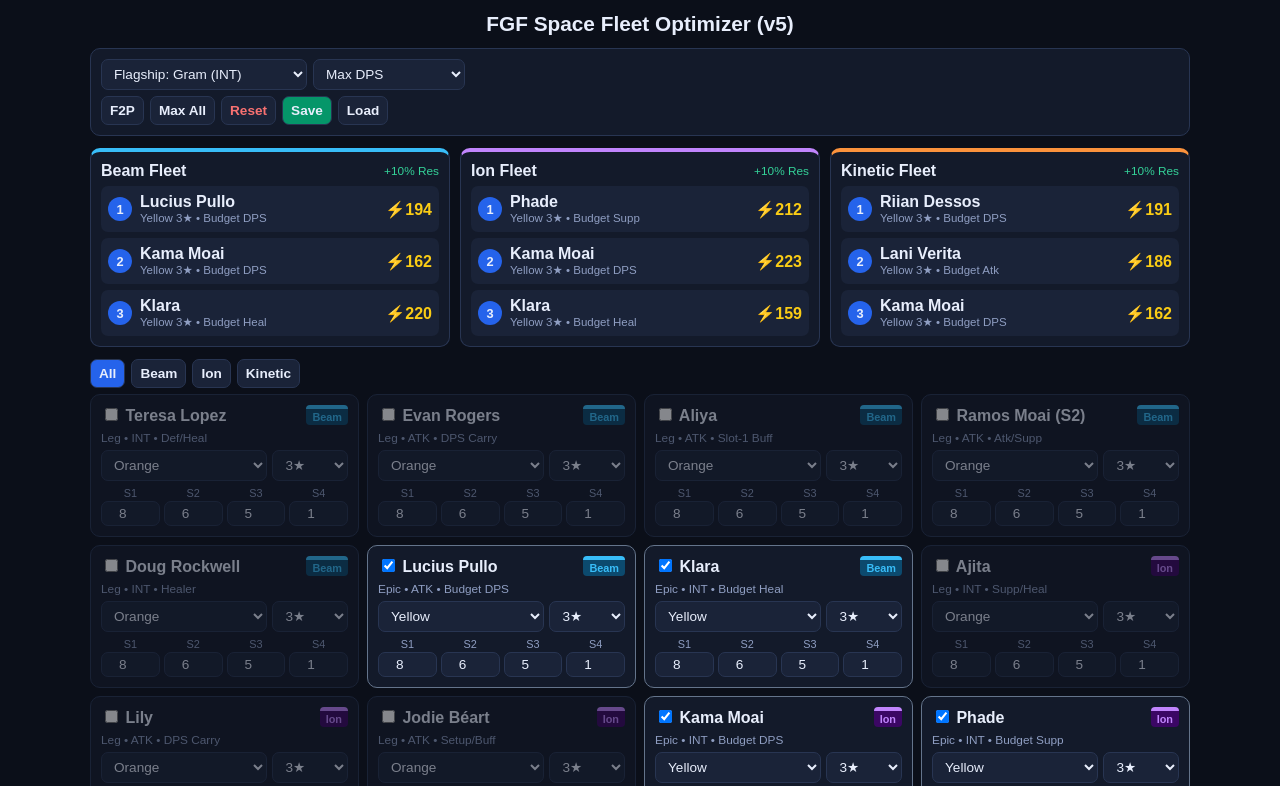
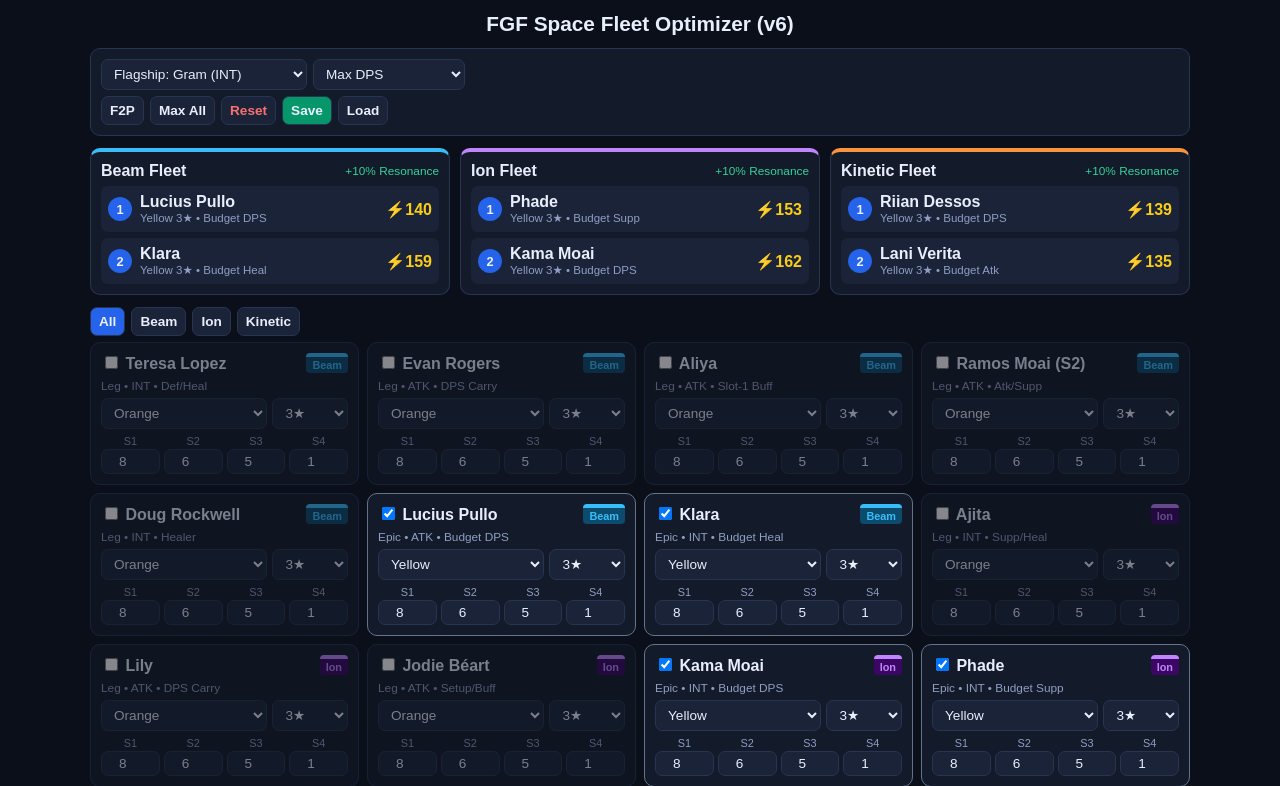
Before and after one commit to TheBansidhe/FGF-fleet-calculator, a plain HTML site: page index.html in a window 1280 px wide. Shown: the top 786 px of the page. Drawn offline with Linux system fonts and the light colour scheme.

Commit message:
Upgrade to FGF Space Fleet Optimizer v6

```diff
--- a/index.html
+++ b/index.html
@@ -28,7 +28,7 @@ button{font-weight:700}
 </head>
 <body>
 <div class="w">
-<h1>FGF Space Fleet Optimizer (v5)</h1>
+<h1>FGF Space Fleet Optimizer (v6)</h1>
 <div class="b">
   <div class="r">
     <select id="ship" onchange="calc()">
@@ -64,7 +64,7 @@ const C_NAME="Green,Yellow,Orange,Red,Purple Prism,Aqua Prism".split(",");
 const C_MULT="0.85,1.12,1.42,1.76,2.15,2.55".split(",").map(Number);
 const P_NAME="1★,2★,3★,4★,5★".split(",");
 const P_MULT="1,1.06,1.12,1.18,1.26".split(",").map(Number);
-const RAW="teresa|Teresa Lopez|Beam|Leg|INT|Def/Heal|3|108|35;evan|Evan Rogers|Beam|Leg|ATK|DPS Carry|3|105|0;aliya|Aliya|Beam|Leg|ATK|Slot-1 Buff|1|100|8;ramos|Ramos Moai (S2)|Beam|Leg|ATK|Atk/Supp|2|104|10;doug|Doug Rockwell|Beam|Leg|INT|Healer|3|94|32;lucius|Lucius Pullo|Beam|Epic|ATK|Budget DPS|2|74|0;klara|Klara|Beam|Epic|INT|Budget Heal|3|72|22;ajita|Ajita|Ion|Leg|INT|Supp/Heal|1|110|34;lily|Lily|Ion|Leg|ATK|DPS Carry|3|112|0;jodie|Jodie Béart|Ion|Leg|ATK|Setup/Buff|1|102|6;kama|Kama Moai|Ion|Epic|INT|Budget DPS|2|76|0;phade|Phade|Ion|Epic|INT|Budget Supp|1|70|18;zora|Zora Domini|Kinetic|Leg|INT|DPS Carry|3|114|5;bee|Killer Bee|Kinetic|Leg|ATK|DPS/Sustain|2|106|14;eva|Eva von Trier|Kinetic|Leg|INT|Setup/Debuff|1|104|10;cocoon|Cocoon|Kinetic|Leg|INT|Def/Shield|2|98|36;riian|Riian Dessos|Kinetic|Epic|ATK|Budget DPS|2|73|0;lani|Lani Verita|Kinetic|Epic|ATK|Budget Atk|2|71|0;s2|S2 Banner Hero|Kinetic|Leg|ATK|Custom S2|2|108|12";
+const RAW="teresa|Teresa Lopez|Beam|Leg|INT|Def/Heal|3|108|35;evan|Evan Rogers|Beam|Leg|ATK|DPS Carry|3|105|0;aliya|Aliya|Beam|Leg|ATK|Slot-1 Buff|1|104|8;ramos|Ramos Moai (S2)|Beam|Leg|ATK|Atk/Supp|2|104|10;doug|Doug Rockwell|Beam|Leg|INT|Healer|3|94|32;lucius|Lucius Pullo|Beam|Epic|ATK|Budget DPS|2|74|0;klara|Klara|Beam|Epic|INT|Budget Heal|3|72|22;ajita|Ajita|Ion|Leg|INT|Supp/Heal|1|112|34;lily|Lily|Ion|Leg|ATK|DPS Carry|3|114|0;jodie|Jodie Béart|Ion|Leg|ATK|Setup/Buff|1|105|6;kama|Kama Moai|Ion|Epic|INT|Budget DPS|2|76|0;phade|Phade|Ion|Epic|INT|Budget Supp|1|70|18;zora|Zora Domini|Kinetic|Leg|INT|DPS Carry|3|116|5;bee|Killer Bee|Kinetic|Leg|ATK|DPS/Sustain|2|106|14;eva|Eva von Trier|Kinetic|Leg|INT|Setup/Debuff|1|112|12;cocoon|Cocoon|Kinetic|Leg|INT|Def/Shield|2|96|36;riian|Riian Dessos|Kinetic|Epic|ATK|Budget DPS|2|73|0;lani|Lani Verita|Kinetic|Epic|ATK|Budget Atk|2|71|0;s2|S2 Banner Hero|Kinetic|Leg|ATK|Custom S2|2|108|12";
 const D=RAW.split(";").map(r=>{let a=r.split("|");return{id:a.at(0),nm:a.at(1),tp:a.at(2),rr:a.at(3),st:a.at(4),rl:a.at(5),sl:+a.at(6),pw:+a.at(7),sb:+a.at(8)};});
 let S={},F="All";
 D.forEach(x=>{S[x.id]={o:x.rr=="Epic",c:x.rr=="Epic"?1:2,p:2,s1:8,s2:6,s3:5,s4:1,t:x.tp};});
@@ -86,25 +86,28 @@ function calc(){
   "Beam,Ion,Kinetic".split(",").forEach(tp=>{
     let pk=D.map(x=>{
       let s=S[x.id],ct=x.id=="s2"?s.t:x.tp,p=s.p||0,cIdx=Math.min(s.c,5);
-      if(!s.o)return null;
+      if(!s.o||ct!=tp)return null;
       let tm=C_MULT.at(cIdx)*P_MULT.at(p),aw=cIdx>=4||(cIdx==3&&p==4);
       let sk=1+(s.s1*.45+s.s2*.25+s.s3*.18+(aw?s.s4:s.s4*.35)*.12)*.085;
-      let sc=x.pw*tm*sk+(mode.value=="sustain"?x.sb*tm:x.sb*.25);
+      let sc=x.pw*tm*sk+(mode.value=="sustain"?x.sb*tm:x.sb*.22);
+      if(x.id=="eva"&&S.zora&&S.zora.o)sc*=1.18;
+      if(x.id=="zora"&&S.eva&&S.eva.o)sc*=1.12;
+      if(x.id=="aliya"&&S.evan&&S.evan.o)sc*=1.14;
+      if(x.id=="ajita"&&S.lily&&S.lily.o)sc*=1.14;
       if(ship.value=="Gram"&&x.st=="INT")sc*=1.12;
       if((ship.value=="Opportunity"||ship.value=="Demerzel")&&x.st=="ATK")sc*=1.12;
-      if(ct==tp)sc*=1.38;
       return{x:x,ct:ct,sc:Math.round(sc),lb:C_NAME.at(cIdx)+" "+P_NAME.at(p)};
     }).filter(Boolean).sort((a,b)=>b.sc-a.sc).slice(0,3).sort((a,b)=>a.x.sl-b.x.sl);
-    let m=pk.filter(v=>v.ct==tp).length,rs=m==3?"+20% Res":m==2?"+10% Res":"0% Res";
-    let sl=pk.length?pk.map((v,i)=>'<div class="sl"><div class="n">'+(i+1)+'</div><div style="flex:1"><b>'+v.x.nm+'</b><div style="font-size:.72rem;color:#8f9ec2">'+v.lb+' • '+v.x.rl+'</div></div><b style="color:#facc15">⚡'+v.sc+'</b></div>').join(""):'<p style="font-size:.8rem;color:#8f9ec2">Select heroes below.</p>';
+    let m=pk.length,rs=m==3?"+20% Resonance":m==2?"+10% Resonance":"0% Resonance";
+    let sl=pk.length?pk.map((v,i)=>'<div class="sl"><div class="n">'+(i+1)+'</div><div style="flex:1"><b>'+v.x.nm+'</b><div style="font-size:.72rem;color:#8f9ec2">'+v.lb+' • '+v.x.rl+'</div></div><b style="color:#facc15">⚡'+v.sc+'</b></div>').join(""):'<p style="font-size:.8rem;color:#8f9ec2">Check owned '+tp+' heroes below.</p>';
     h+='<div class="f '+tp+'"><div class="r" style="justify-content:space-between;margin:0"><b>'+tp+' Fleet</b><span style="font-size:.74rem;color:#34d399">'+rs+'</span></div>'+sl+'</div>';
   });
   out.innerHTML=h;
 }
 function flt(t,b){F=t;document.querySelectorAll("#tb button").forEach(v=>v.className="");b.className="bl";draw();}
 function pre(p){D.forEach(x=>{let s=S[x.id];if(p=="rst")s.o=0;if(p=="f2p"){s.o=x.rr=="Epic";s.c=1;s.p=4;s.s1=10;s.s2=8;s.s3=8;s.s4=1;}if(p=="max"){s.o=x.id!="s2";s.c=5;s.p=4;s.s1=15;s.s2=15;s.s3=15;s.s4=15;}});draw();calc();}
-function sv(){localStorage.setItem("fgf5",JSON.stringify({S:S,sh:ship.value,md:mode.value}));alert("Saved!");}
-function ld(n){let d=JSON.parse(localStorage.getItem("fgf5")||"null");if(!d)return;S=d.S;ship.value=d.sh;mode.value=d.md;draw();calc();if(n)alert("Loaded!");}
+function sv(){localStorage.setItem("fgf6",JSON.stringify({S:S,sh:ship.value,md:mode.value}));alert("Saved!");}
+function ld(n){let d=JSON.parse(localStorage.getItem("fgf6")||"null");if(!d)return;S=d.S;ship.value=d.sh;mode.value=d.md;draw();calc();if(n)alert("Loaded!");}
 ld(0);draw();calc();
 </script>
 </body>
```
